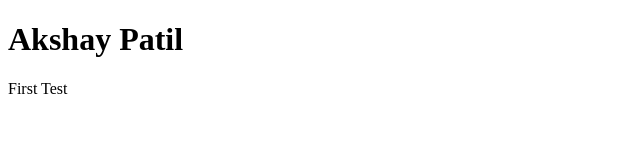
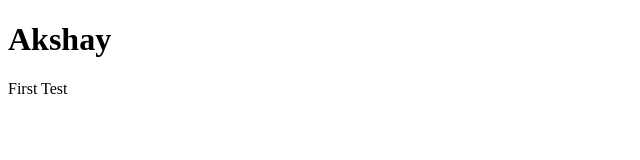
Before and after one commit to aniketpatil104/Netlify, a plain HTML site: page index.htm in a window 1280 px wide. Shown: the whole page, without its empty margins (0-640 px from the left). Drawn offline with Linux system fonts and the light colour scheme.

Commit message:
Update index.htm

```diff
--- a/index.htm
+++ b/index.htm
@@ -2,7 +2,7 @@
 <html>
 <body>
 
-<h1>Akshay Patil</h1>
+<h1>Akshay</h1>
 
 <p>First Test</p>
 
```
